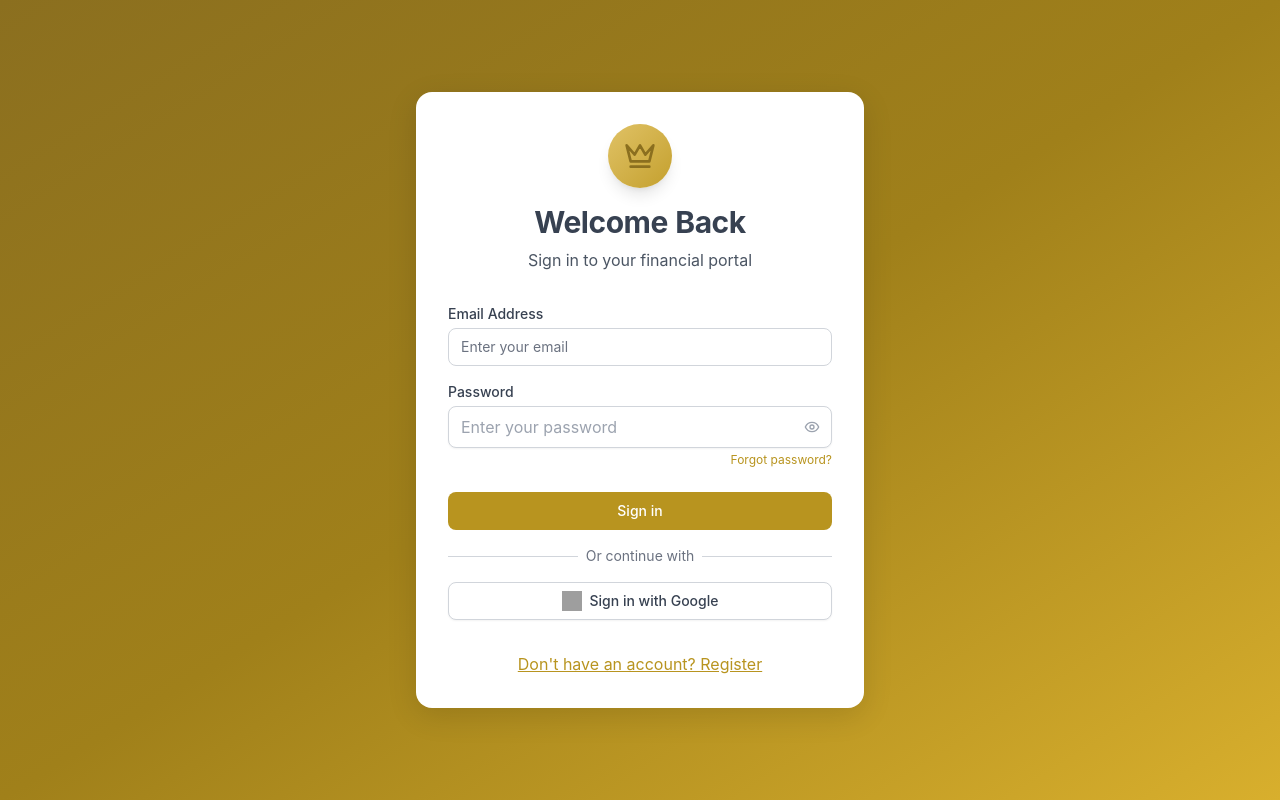
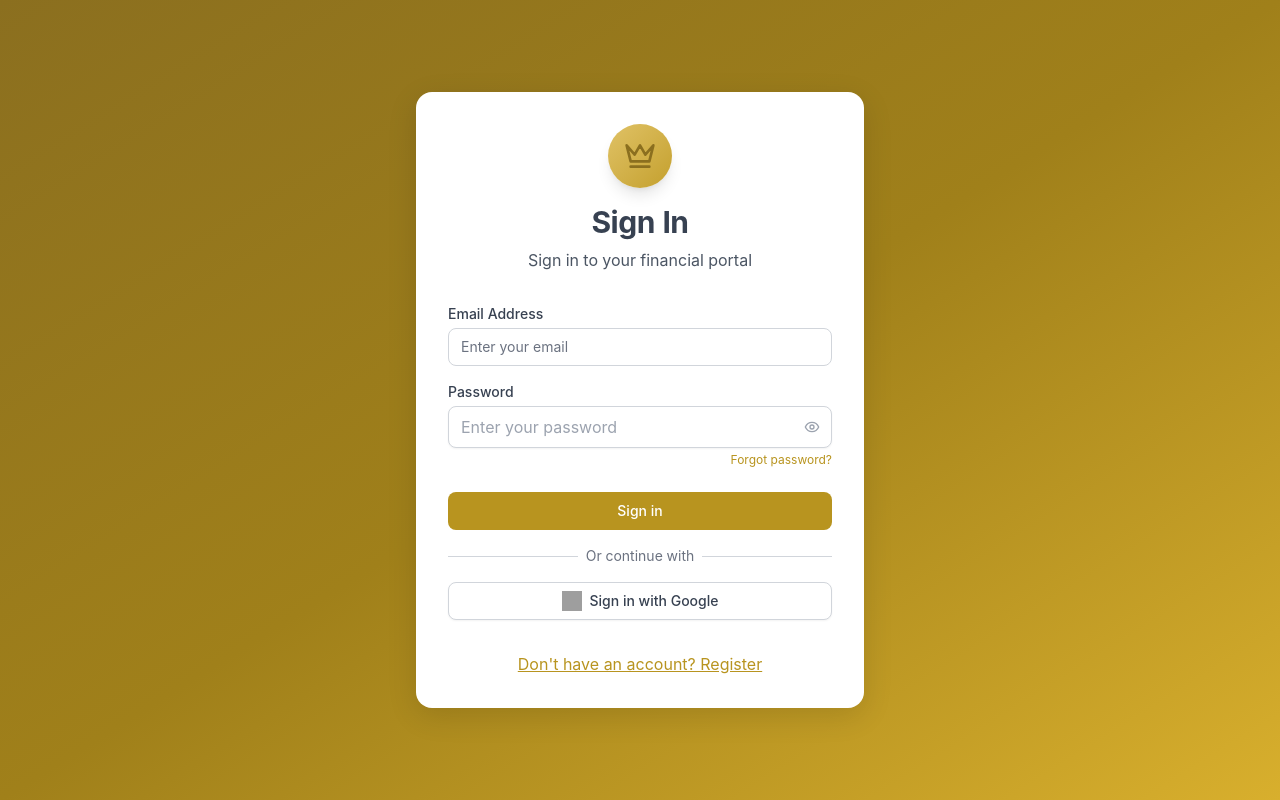
Before and after one commit to Kevin-gram/community-saver-front_end, a React (Vite) app: page /login in a window 1280 px wide. Built offline with nearby package versions, Linux system fonts and the light colour scheme; no server answers; grey boxes are pictures that could not be loaded.

Commit message:
fix login

```diff
--- a/src/components/Auth/LoginForm.tsx
+++ b/src/components/Auth/LoginForm.tsx
@@ -91,7 +91,7 @@ const LoginForm: React.FC = () => {
           <div className="bg-gradient-to-br from-gold-300 to-gold-600 w-16 h-16 rounded-full mx-auto flex items-center justify-center mb-4 shadow-lg">
             <Crown className="w-8 h-8 text-gold-900" />
           </div>
-          <h2 className="text-3xl font-bold text-gray-700">Welcome Back</h2>
+          <h2 className="text-3xl font-bold text-gray-700">Sign In</h2>
           <p className="mt-2 text-gray-600">Sign in to your financial portal</p>
         </div>
 
```
